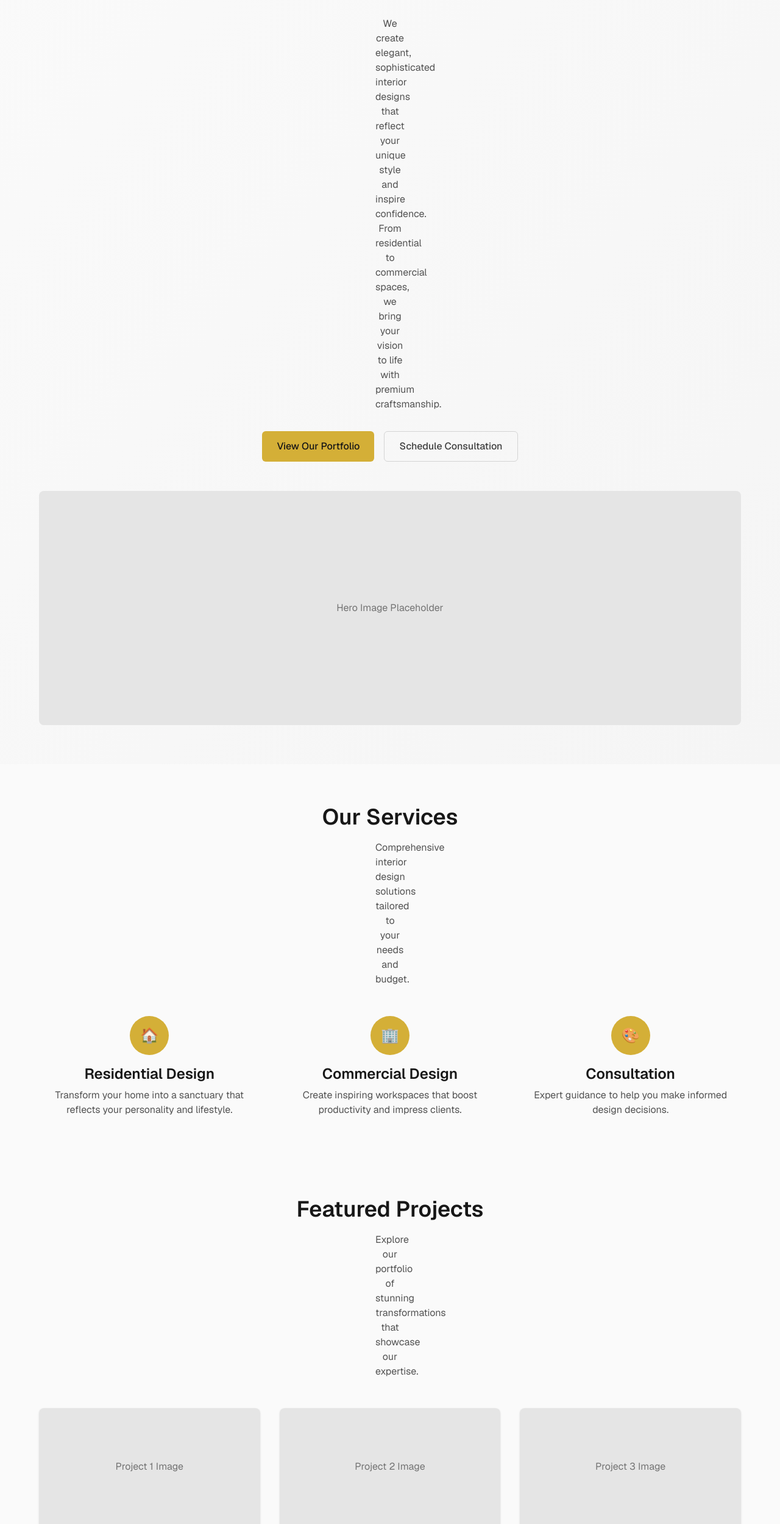
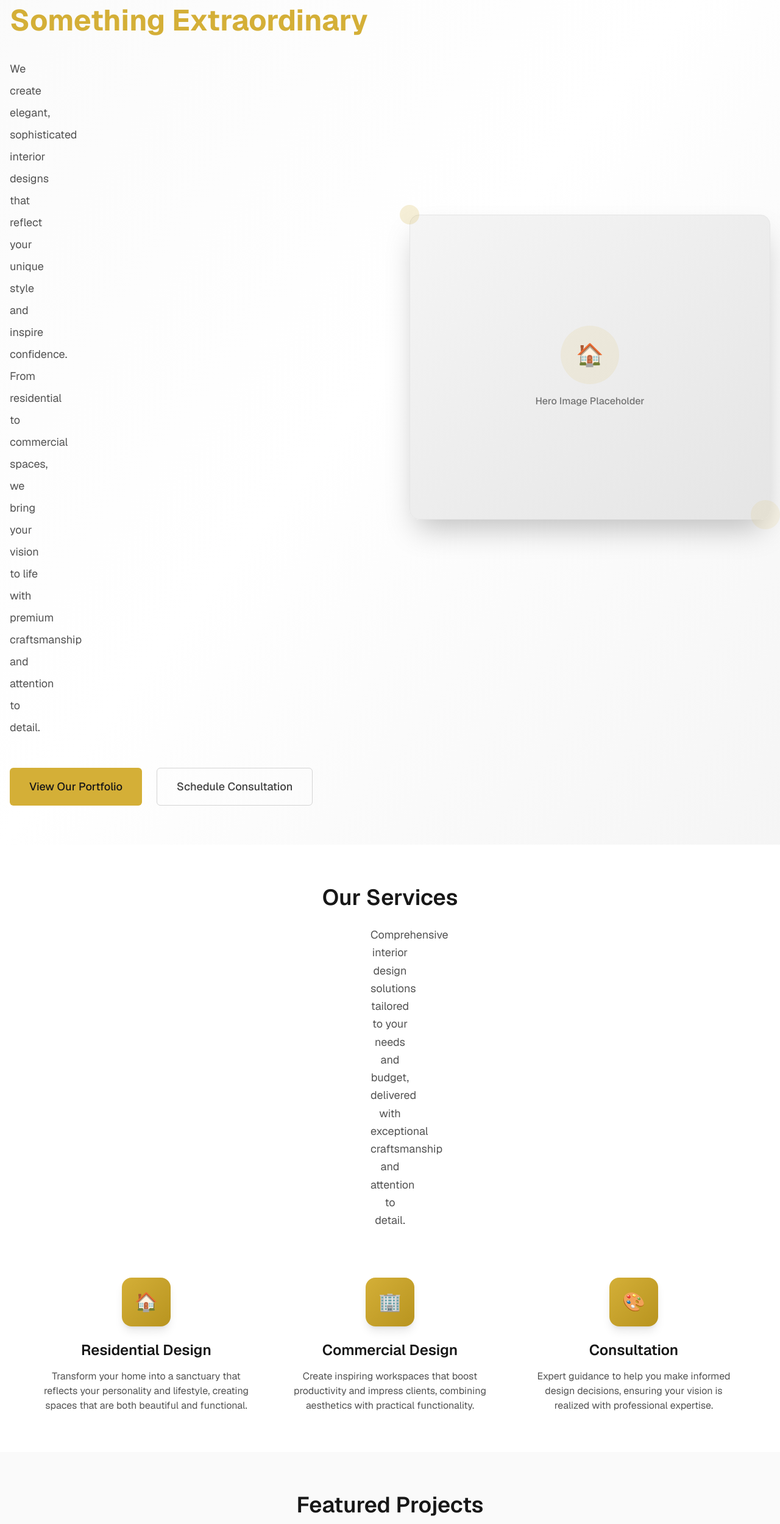
Before and after one commit to Jo-Austen/interior-design-website, a Next.js app: page / in a window 1280 px wide. Shown: the part 246-2745 px from the top of the page at 61% size. Built offline with nearby package versions, Linux system fonts and the light colour scheme.

Commit message:
refine homepage UI

```diff
--- a/src/app/page.tsx
+++ b/src/app/page.tsx
@@ -6,64 +6,87 @@ export default function Home() {
   return (
     <div>
       {/* Hero Section */}
-      <Section className="bg-gradient-to-br from-neutral-50 to-neutral-100">
-        <div className="text-center max-w-4xl mx-auto">
-          <h1 className="text-display text-neutral-900 mb-6">
-            Transform Your Space Into Something Extraordinary
+      <section className="bg-gradient-to-br from-neutral-50 via-white to-neutral-100 min-h-screen flex items-center py-16 px-4">
+        <div className="container mx-auto max-w-7xl w-full">
+          <div className="grid grid-cols-1 lg:grid-cols-2 gap-12 lg:gap-16 items-center">
+            {/* Text Content */}
+            <div className="text-center lg:text-left order-2 lg:order-1">
+              <h1 className="text-display text-neutral-900 mb-8 leading-tight">
+                Transform Your Space Into<br />
+                <span className="text-accent">Something Extraordinary</span>
               </h1>
-          <p className="text-body text-neutral-600 mb-8 max-w-2xl mx-auto">
+              <p className="text-lg text-neutral-600 mb-12 max-w-2xl mx-auto lg:mx-0 leading-loose">
                 We create elegant, sophisticated interior designs that reflect your unique style and inspire confidence.
-            From residential to commercial spaces, we bring your vision to life with premium craftsmanship.
+                From residential to commercial spaces, we bring your vision to life with premium craftsmanship and attention to detail.
               </p>
-          <div className="flex flex-col sm:flex-row gap-4 justify-center">
-            <PrimaryButton>
+              <div className="flex flex-col sm:flex-row gap-6 justify-center lg:justify-start">
+                <PrimaryButton className="px-8 py-4 text-lg">
                   View Our Portfolio
                 </PrimaryButton>
-            <SecondaryButton>
+                <SecondaryButton className="px-8 py-4 text-lg">
                   Schedule Consultation
                 </SecondaryButton>
               </div>
             </div>
-        {/* Hero Image Placeholder */}
-        <div className="mt-12 h-96 bg-neutral-200 rounded-lg flex items-center justify-center">
-          <span className="text-neutral-500">Hero Image Placeholder</span>
+
+            {/* Hero Image */}
+            <div className="order-1 lg:order-2">
+              <div className="relative">
+                <div className="h-[400px] lg:h-[500px] bg-gradient-to-br from-neutral-100 to-neutral-200 rounded-2xl shadow-2xl flex items-center justify-center border border-neutral-200">
+                  <div className="text-center">
+                    <div className="w-20 h-20 lg:w-24 lg:h-24 bg-accent/10 rounded-full mx-auto mb-4 flex items-center justify-center">
+                      <span className="text-3xl lg:text-4xl">🏠</span>
                     </div>
-      </Section>
+                    <span className="text-neutral-500 font-medium">Hero Image Placeholder</span>
+                  </div>
+                </div>
+                {/* Decorative elements */}
+                <div className="absolute -top-4 -left-4 w-8 h-8 bg-accent/20 rounded-full"></div>
+                <div className="absolute -bottom-4 -right-4 w-12 h-12 bg-accent/10 rounded-full"></div>
+              </div>
+            </div>
+          </div>
+        </div>
+      </section>
 
       {/* Services Preview */}
-      <Section>
-        <div className="text-center mb-12">
-          <h2 className="text-heading-1 text-neutral-900 mb-4">Our Services</h2>
-          <p className="text-body text-neutral-600 max-w-2xl mx-auto">
-            Comprehensive interior design solutions tailored to your needs and budget.
+      <Section className="bg-white">
+        <div className="text-center mb-20">
+          <h2 className="text-heading-1 text-neutral-900 mb-6">Our Services</h2>
+          <p className="text-lg text-neutral-600 max-w-3xl mx-auto leading-relaxed">
+            Comprehensive interior design solutions tailored to your needs and budget,
+            delivered with exceptional craftsmanship and attention to detail.
           </p>
         </div>
-        <div className="grid grid-cols-1 md:grid-cols-3 gap-8">
-          <div className="text-center">
-            <div className="w-16 h-16 bg-accent rounded-full mx-auto mb-4 flex items-center justify-center">
-              <span className="text-2xl">🏠</span>
+        <div className="grid grid-cols-1 md:grid-cols-3 gap-12">
+          <div className="text-center group">
+            <div className="w-20 h-20 bg-gradient-to-br from-accent to-accent-hover rounded-2xl mx-auto mb-6 flex items-center justify-center shadow-lg group-hover:shadow-xl transition-all duration-300">
+              <span className="text-3xl">🏠</span>
             </div>
-            <h3 className="text-heading-3 text-neutral-900 mb-2">Residential Design</h3>
-            <p className="text-body text-neutral-600">
-              Transform your home into a sanctuary that reflects your personality and lifestyle.
+            <h3 className="text-heading-3 text-neutral-900 mb-4 font-semibold">Residential Design</h3>
+            <p className="text-body text-neutral-600 leading-relaxed">
+              Transform your home into a sanctuary that reflects your personality and lifestyle,
+              creating spaces that are both beautiful and functional.
             </p>
           </div>
-          <div className="text-center">
-            <div className="w-16 h-16 bg-accent rounded-full mx-auto mb-4 flex items-center justify-center">
-              <span className="text-2xl">🏢</span>
+          <div className="text-center group">
+            <div className="w-20 h-20 bg-gradient-to-br from-accent to-accent-hover rounded-2xl mx-auto mb-6 flex items-center justify-center shadow-lg group-hover:shadow-xl transition-all duration-300">
+              <span className="text-3xl">🏢</span>
             </div>
-            <h3 className="text-heading-3 text-neutral-900 mb-2">Commercial Design</h3>
-            <p className="text-body text-neutral-600">
-              Create inspiring workspaces that boost productivity and impress clients.
+            <h3 className="text-heading-3 text-neutral-900 mb-4 font-semibold">Commercial Design</h3>
+            <p className="text-body text-neutral-600 leading-relaxed">
+              Create inspiring workspaces that boost productivity and impress clients,
+              combining aesthetics with practical functionality.
             </p>
           </div>
-          <div className="text-center">
-            <div className="w-16 h-16 bg-accent rounded-full mx-auto mb-4 flex items-center justify-center">
-              <span className="text-2xl">🎨</span>
+          <div className="text-center group">
+            <div className="w-20 h-20 bg-gradient-to-br from-accent to-accent-hover rounded-2xl mx-auto mb-6 flex items-center justify-center shadow-lg group-hover:shadow-xl transition-all duration-300">
+              <span className="text-3xl">🎨</span>
             </div>
-            <h3 className="text-heading-3 text-neutral-900 mb-2">Consultation</h3>
-            <p className="text-body text-neutral-600">
-              Expert guidance to help you make informed design decisions.
+            <h3 className="text-heading-3 text-neutral-900 mb-4 font-semibold">Consultation</h3>
+            <p className="text-body text-neutral-600 leading-relaxed">
+              Expert guidance to help you make informed design decisions,
+              ensuring your vision is realized with professional expertise.
             </p>
           </div>
         </div>
@@ -71,72 +94,113 @@ export default function Home() {
 
       {/* Featured Projects */}
       <Section className="bg-neutral-50">
-        <div className="text-center mb-12">
-          <h2 className="text-heading-1 text-neutral-900 mb-4">Featured Projects</h2>
-          <p className="text-body text-neutral-600 max-w-2xl mx-auto">
-            Explore our portfolio of stunning transformations that showcase our expertise.
+        <div className="text-center mb-20">
+          <h2 className="text-heading-1 text-neutral-900 mb-6">Featured Projects</h2>
+          <p className="text-lg text-neutral-600 max-w-3xl mx-auto leading-relaxed">
+            Explore our portfolio of stunning transformations that showcase our expertise
+            in creating spaces that inspire and delight.
           </p>
         </div>
         <div className="grid grid-cols-1 md:grid-cols-2 lg:grid-cols-3 gap-8">
           {[1, 2, 3].map((i) => (
-            <div key={i} className="bg-white rounded-lg overflow-hidden shadow-sm">
-              <div className="h-48 bg-neutral-200 flex items-center justify-center">
-                <span className="text-neutral-500">Project {i} Image</span>
+            <div key={i} className="bg-white rounded-2xl overflow-hidden shadow-lg hover:shadow-2xl transition-all duration-300 group">
+              <div className="relative h-64 bg-gradient-to-br from-neutral-100 to-neutral-200 flex items-center justify-center overflow-hidden">
+                <div className="text-center">
+                  <div className="w-16 h-16 bg-accent/10 rounded-full mx-auto mb-3 flex items-center justify-center">
+                    <span className="text-2xl">🏠</span>
                   </div>
-              <div className="p-6">
-                <h3 className="text-heading-3 text-neutral-900 mb-2">Modern Living Room</h3>
-                <p className="text-body text-neutral-600 mb-4">
-                  A contemporary redesign that maximizes space and natural light.
+                  <span className="text-neutral-500 font-medium">Project {i} Image</span>
+                </div>
+                <div className="absolute inset-0 bg-black/0 group-hover:bg-black/10 transition-colors duration-300"></div>
+              </div>
+              <div className="p-8">
+                <h3 className="text-heading-3 text-neutral-900 mb-3 font-semibold">Modern Living Room</h3>
+                <p className="text-body text-neutral-600 mb-6 leading-relaxed">
+                  A contemporary redesign that maximizes space and natural light,
+                  creating a harmonious blend of form and function.
                 </p>
-                <SecondaryButton className="w-full">
+                <SecondaryButton className="w-full py-3">
                   View Project
                 </SecondaryButton>
               </div>
             </div>
           ))}
         </div>
-        <div className="text-center mt-8">
-          <PrimaryButton>
+        <div className="text-center mt-16">
+          <PrimaryButton className="px-8 py-4 text-lg">
             View All Projects
           </PrimaryButton>
         </div>
       </Section>
 
       {/* About Preview */}
-      <Section>
-        <div className="grid grid-cols-1 lg:grid-cols-2 gap-12 items-center">
+      <Section className="bg-white">
+        <div className="grid grid-cols-1 lg:grid-cols-2 gap-16 items-center">
           <div>
-            <h2 className="text-heading-1 text-neutral-900 mb-4">About Our Studio</h2>
-            <p className="text-body text-neutral-600 mb-6">
+            <h2 className="text-heading-1 text-neutral-900 mb-8">About Our Studio</h2>
+            <p className="text-lg text-neutral-600 mb-6 leading-relaxed">
               With over a decade of experience in interior design, we specialize in creating spaces
               that are not only beautiful but also functional and sustainable. Our team combines
               artistic vision with technical expertise to deliver exceptional results.
             </p>
-            <p className="text-body text-neutral-600 mb-6">
+            <p className="text-lg text-neutral-600 mb-8 leading-relaxed">
               We believe that great design should enhance your life, not complicate it. That's why
-              we focus on understanding your needs and creating solutions that work for you.
+              we focus on understanding your needs and creating solutions that work for you,
+              every step of the way.
             </p>
+            <div className="flex flex-col sm:flex-row gap-4">
+              <div className="text-center sm:text-left">
+                <div className="text-3xl font-bold text-accent mb-1">10+</div>
+                <div className="text-sm text-neutral-600">Years Experience</div>
+              </div>
+              <div className="text-center sm:text-left">
+                <div className="text-3xl font-bold text-accent mb-1">500+</div>
+                <div className="text-sm text-neutral-600">Projects Completed</div>
+              </div>
+              <div className="text-center sm:text-left">
+                <div className="text-3xl font-bold text-accent mb-1">100%</div>
+                <div className="text-sm text-neutral-600">Client Satisfaction</div>
+              </div>
+            </div>
+            <div className="mt-8">
               <PrimaryButton>
                 Learn More About Us
               </PrimaryButton>
             </div>
-          <div className="h-96 bg-neutral-200 rounded-lg flex items-center justify-center">
-            <span className="text-neutral-500">About Image Placeholder</span>
+          </div>
+          <div className="relative">
+            <div className="h-96 bg-gradient-to-br from-neutral-100 to-neutral-200 rounded-2xl shadow-2xl flex items-center justify-center border border-neutral-200">
+              <div className="text-center">
+                <div className="w-20 h-20 bg-accent/10 rounded-full mx-auto mb-4 flex items-center justify-center">
+                  <span className="text-3xl">👥</span>
+                </div>
+                <span className="text-neutral-500 font-medium">About Image Placeholder</span>
+              </div>
+            </div>
+            {/* Decorative elements */}
+            <div className="absolute -top-6 -right-6 w-12 h-12 bg-accent/20 rounded-full"></div>
+            <div className="absolute -bottom-6 -left-6 w-8 h-8 bg-accent/30 rounded-full"></div>
           </div>
         </div>
       </Section>
 
       {/* Contact CTA */}
-      <Section className="bg-accent text-neutral-900">
-        <div className="text-center">
-          <h2 className="text-heading-1 mb-4">Ready to Transform Your Space?</h2>
-          <p className="text-body mb-8 max-w-2xl mx-auto">
+      <Section className="bg-gradient-to-r from-accent to-accent-hover text-neutral-900 relative overflow-hidden">
+        <div className="text-center relative z-10">
+          <h2 className="text-heading-1 mb-6 text-neutral-900">Ready to Transform Your Space?</h2>
+          <p className="text-xl mb-10 max-w-4xl mx-auto leading-relaxed text-neutral-800">
             Let's discuss your vision and create something extraordinary together.
             Schedule a consultation today and take the first step toward your dream space.
           </p>
-          <PrimaryButton className="bg-neutral-900 text-white hover:bg-neutral-800">
+          <PrimaryButton className="bg-neutral-900 text-white hover:bg-neutral-800 px-10 py-5 text-lg shadow-xl">
             Get In Touch
           </PrimaryButton>
+        </div>
+        {/* Background decoration */}
+        <div className="absolute inset-0 opacity-10">
+          <div className="absolute top-10 left-10 w-20 h-20 bg-white rounded-full"></div>
+          <div className="absolute bottom-10 right-10 w-32 h-32 bg-white rounded-full"></div>
+          <div className="absolute top-1/2 left-1/4 w-16 h-16 bg-white rounded-full"></div>
         </div>
       </Section>
     </div>
```
Lines whose indentation alone changed are shown as unchanged.
